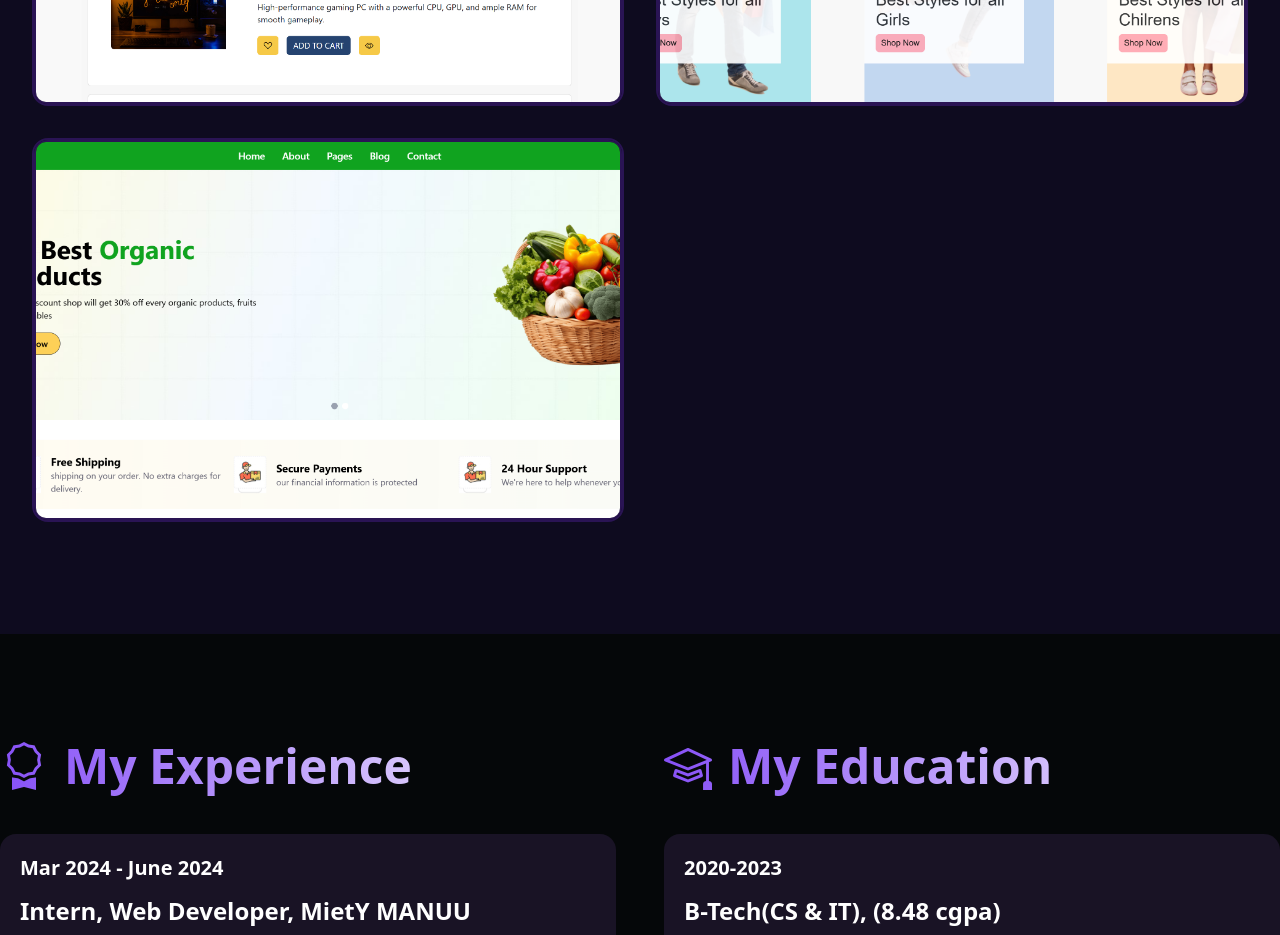
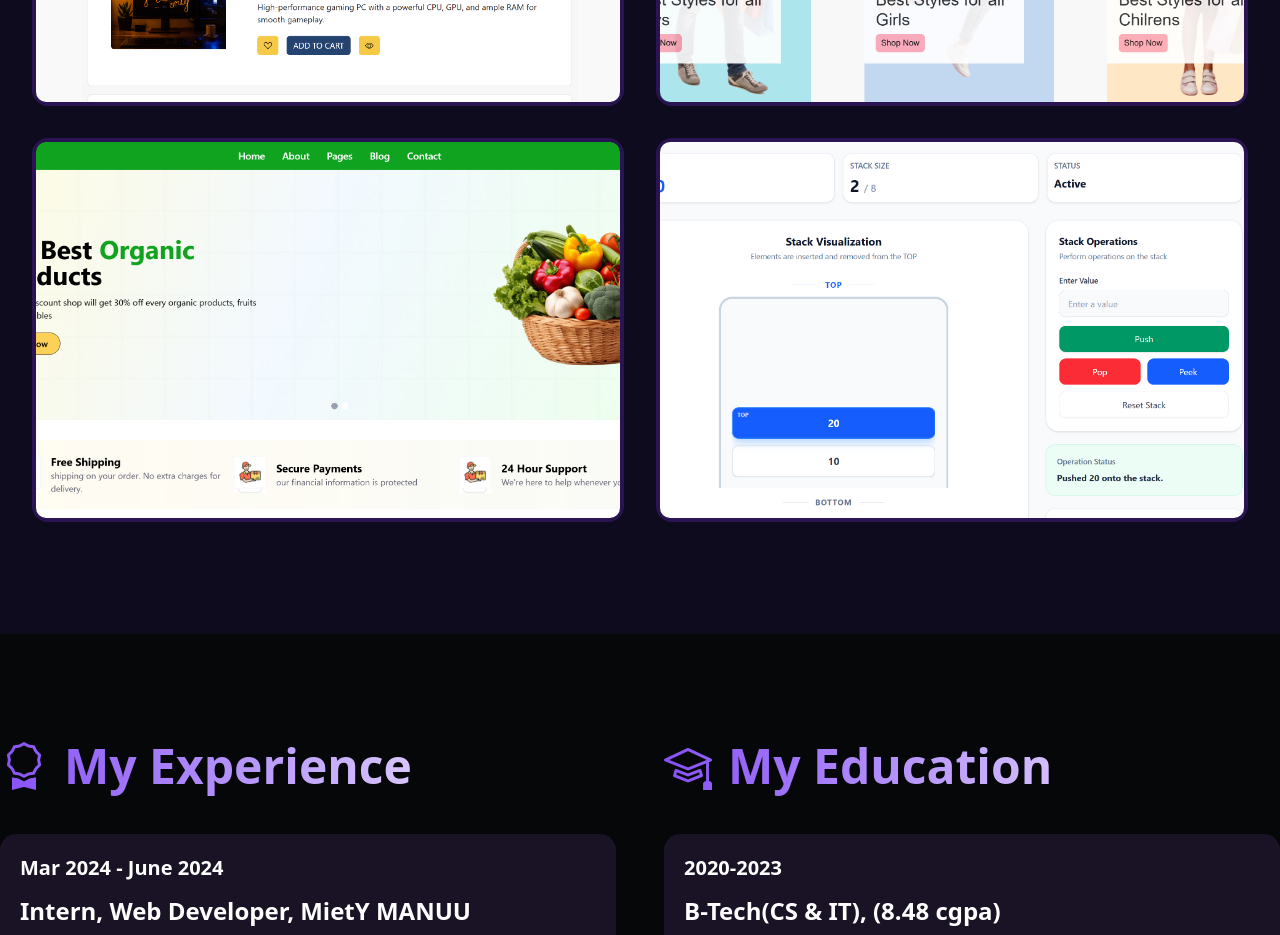
Before and after one commit to Mudasir472/Portfolio-new, a React (Vite) app: page / in a window 1280 px wide. Shown: the part 2800-3735 px from the top of the page. Built offline with nearby package versions, Linux system fonts and the light colour scheme.

Commit message:
added stack

```diff
--- a/src/Views/Works.jsx
+++ b/src/Views/Works.jsx
@@ -9,6 +9,7 @@ import electronics2 from "../assets/electronics2.png";
 import studyMart from "../assets/studyMart.png";
 import studyHive from "../assets/studyHive.png";
 import greenLeaf from "../assets/greenLeaf.png";
+import stack from "../assets/stack.png";
 
 
 function Works() {
@@ -63,6 +64,13 @@ function Works() {
             desc: "Frontend of an ECommerce Website",
             category: ["All", "Frontend"],
             link: "https://green-leaf-market.vercel.app/",
+        },
+        {
+            img: stack,
+            heading: "Stack Visualizer",
+            desc: "A Visualizer for Stack Data Structure",
+            category: ["All", "Frontend"],
+            link: "https://stack-visualizer-one.vercel.app/",
         }
     ];
 
```
Also changed, not shown: src/assets/stack.png (added).
